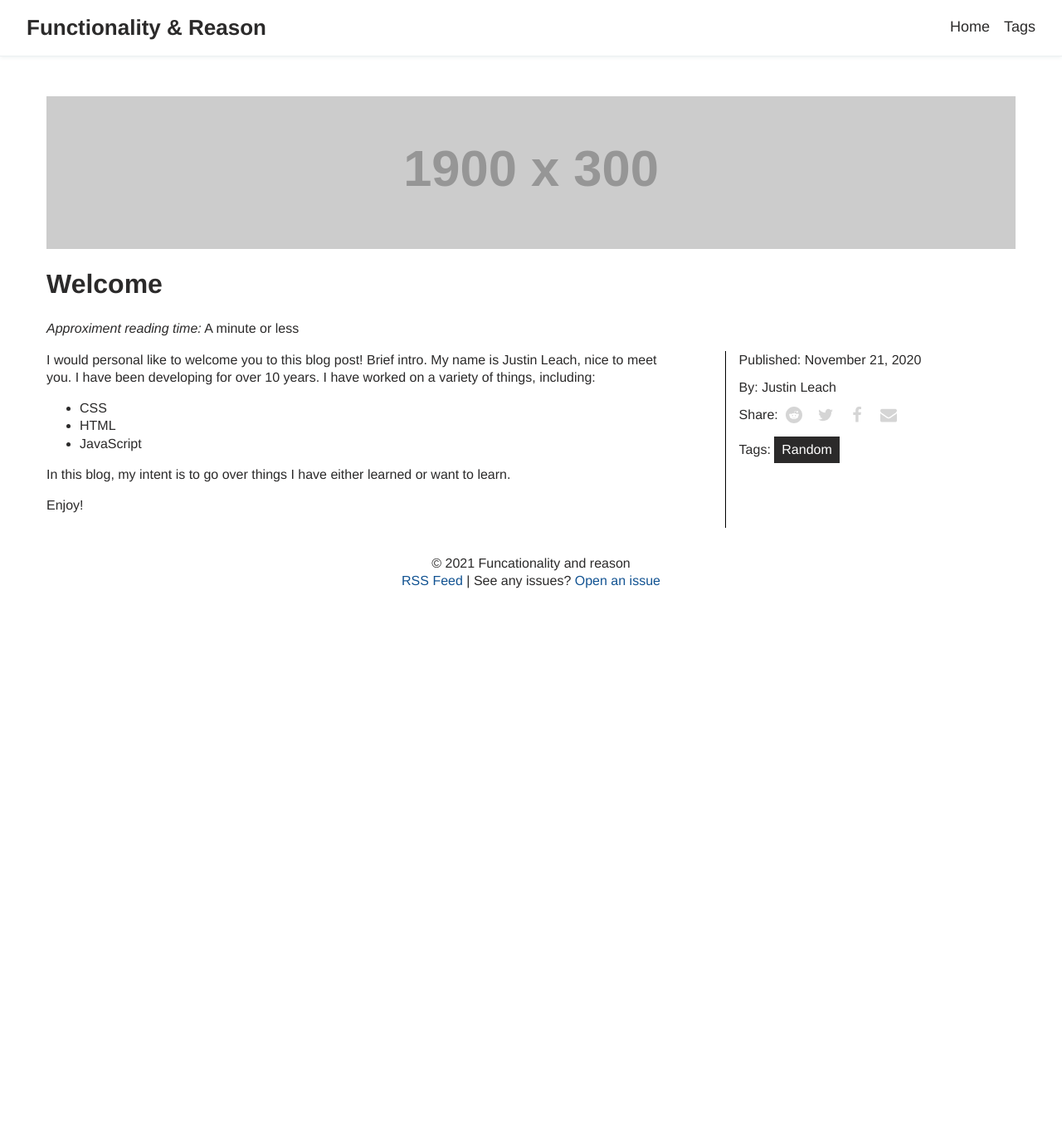
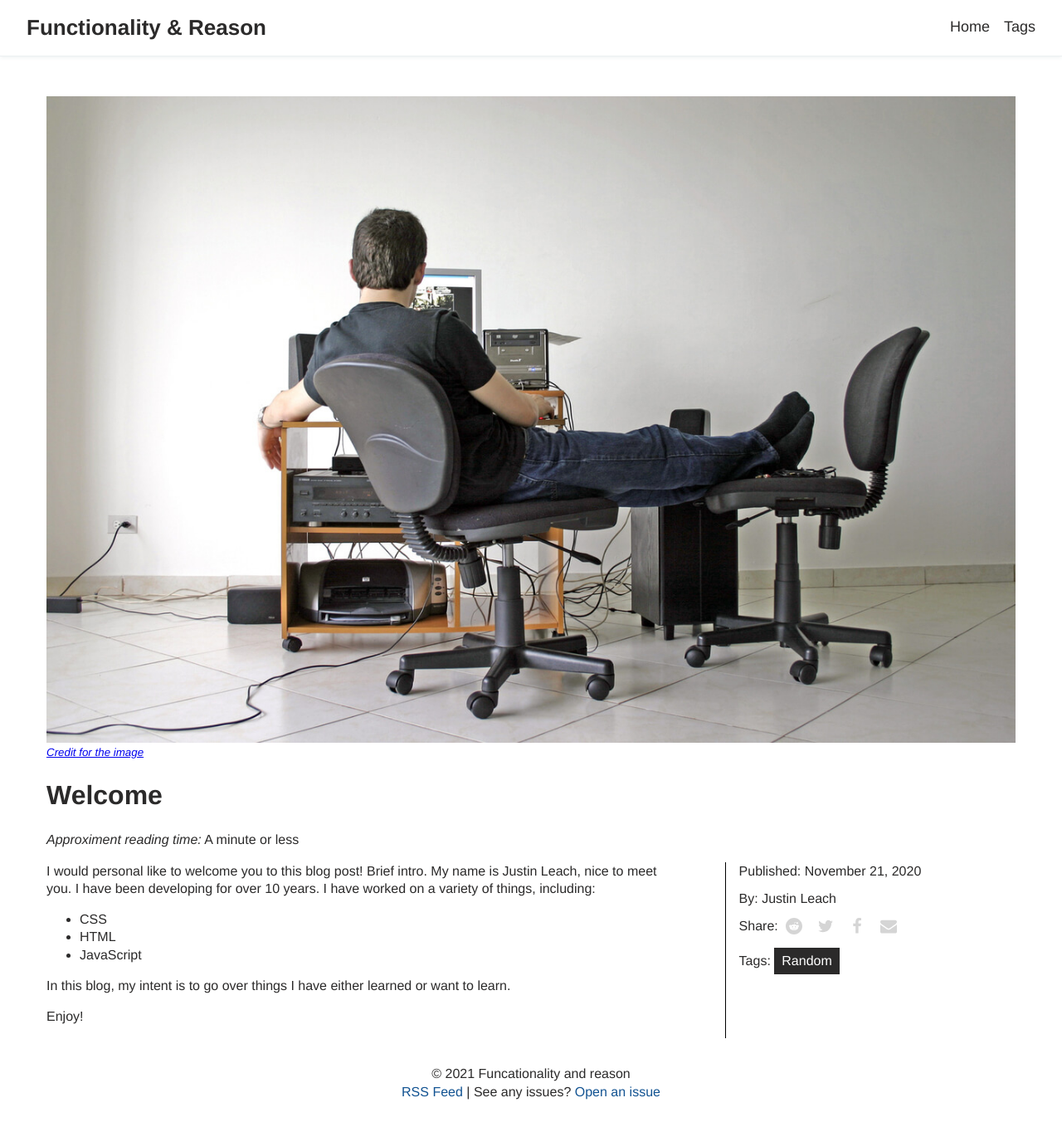
Before and after one commit to leachjustin18/functionalityandreason, a Jekyll site: the page built from _posts/2020-11-21-welcome.md, in a window 1280 px wide and 1358 px high. Shown: the whole window at 83% size. Built offline with Jekyll 4.4.1, drawn with Linux system fonts in a browser that asks for light colours; some web fonts are replaced.

Commit message:
Remove about and add image for post

```diff
--- a/_layouts/home.html
+++ b/_layouts/home.html
@@ -14,8 +14,12 @@ times:paginator.per_page %} {% assign currentPage = paginator.page %}
   {% for post in site.posts limit:site.paginate offset:offset %}
   <article class="home__article">
     <a href="{{ post.url }}">
+      {% if post.image %}
+      <img src="/assets/images/{{ post.image }}" alt="{{ post.title }} article" width="100%"/>
+      {% else %}
       <img src="http://placekitten.com/300/300" alt="{{ post.title }} article"
         style="width: 100%" />
+      {% endif %}
     </a>
     <div class="home__articleBody">
       <h2 class="home__articleBodyTitle">{{ post.title }}</h2>
--- a/_layouts/post.html
+++ b/_layouts/post.html
@@ -352,7 +352,12 @@ layout: default
 
 <main class="post">
   <header>
+    {% if page.image%}
+    <img src="/assets/images/{{page.image}}" alt="{{page.imageAlt}}" width="100%" />
+    <em><small><a href="{{page.imageCredit}}" target="_blank" rel="noopener noreferrer">Credit for the image</a></small></em>
+    {% else %}
     <img src="https://via.placeholder.com/1900x300.png" alt="" width="100%" />
+    {% endif %}
 
     <h1>{{ page.title }}</h1>
 
--- a/_posts/2020-11-21-welcome.md
+++ b/_posts/2020-11-21-welcome.md
@@ -3,6 +3,9 @@ author: Justin Leach
 tags: Random
 category: Random
 title: Welcome
+image: welcome/welcome.jpg
+imageAlt: Man sitting in front of computer with feet on chair
+imageCredit: https://www.freeimages.com/photo/computers-1227142
 ---
 
 I would personal like to welcome you to this blog post!  Brief intro.  My name is Justin Leach, nice to meet you.  I have been developing for over 10 years.  I have worked on a variety of things, including:
```
Also changed, not shown: about.md (deleted, +0 -6 lines), assets/images/welcome/welcome.jpg (added).
